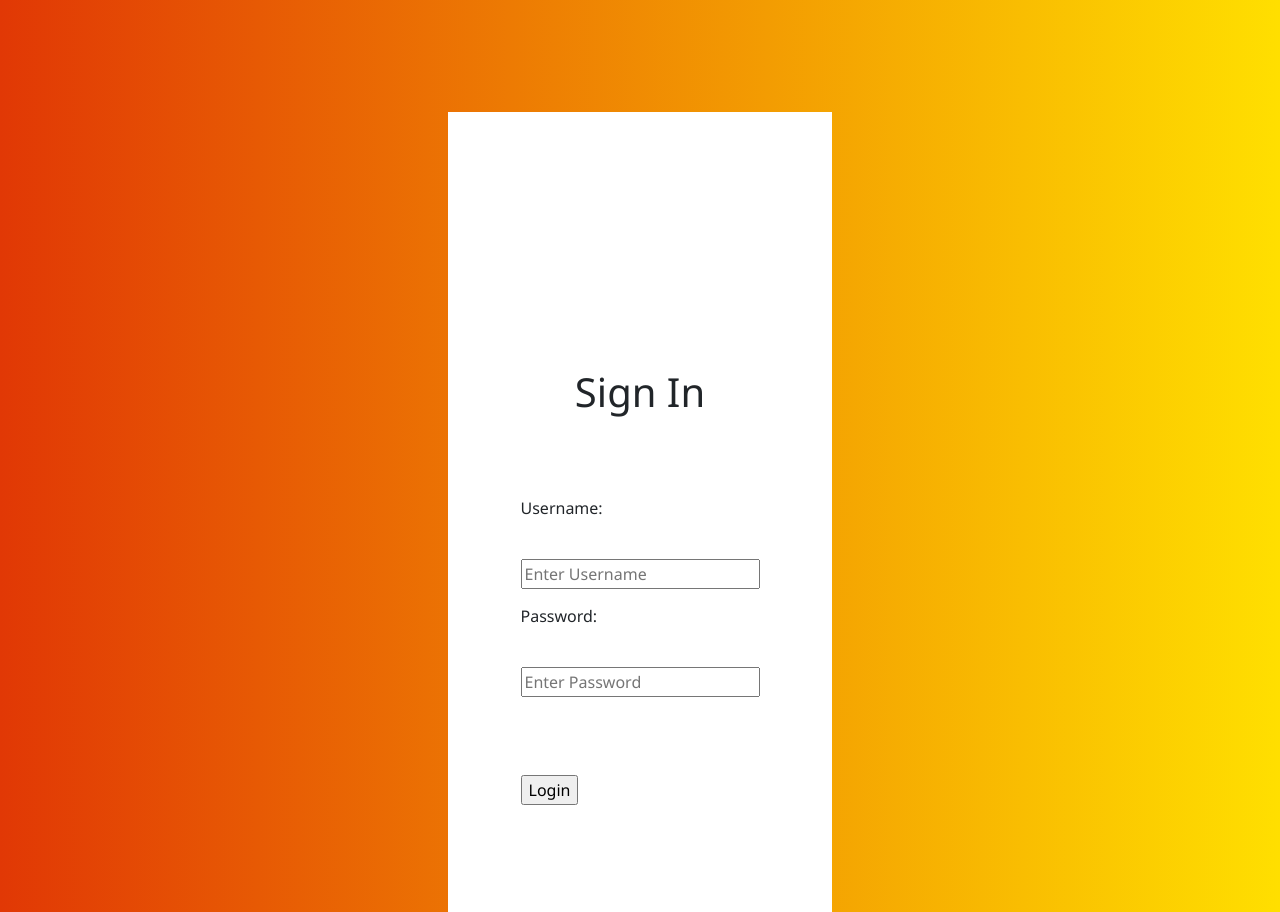
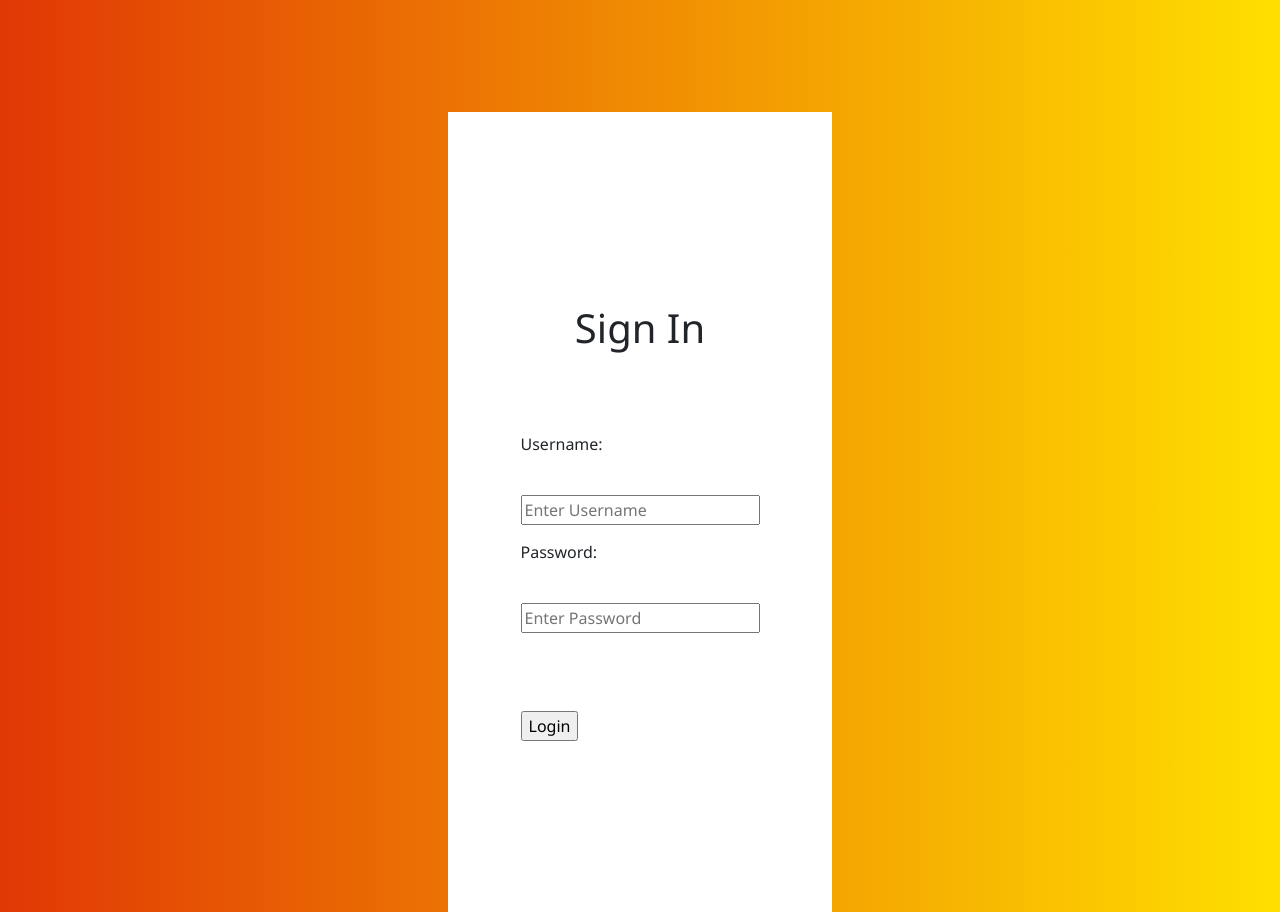
Before and after one commit to 21026584/HazPak_ELearning_Portal-team2, a PHP site: page /login.php in a window 1280 px wide. Run offline with PHP 8.4, Linux system fonts and the light colour scheme.

Commit message:
Login Padding fix

```diff
--- a/style.css
+++ b/style.css
@@ -7,7 +7,7 @@
     width: 30%;
     height: 50rem;
     margin-top: 7em;
-    padding-top: 16em;
+    padding-top: 12em;
 }
 
 .Block {
```
